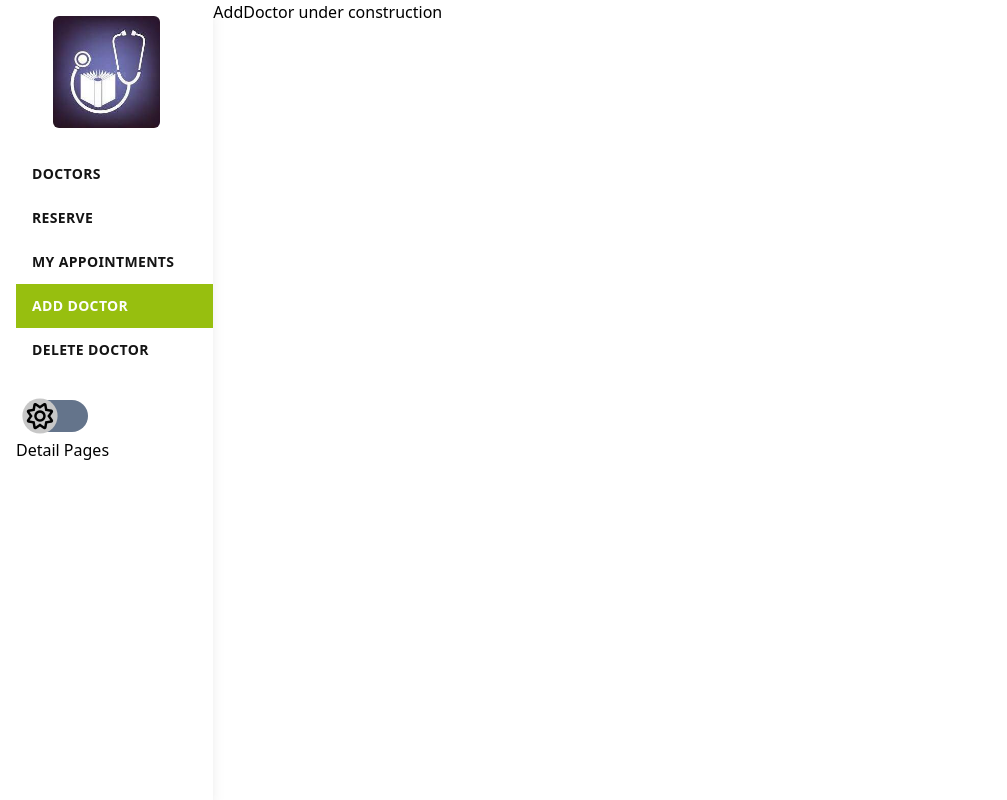
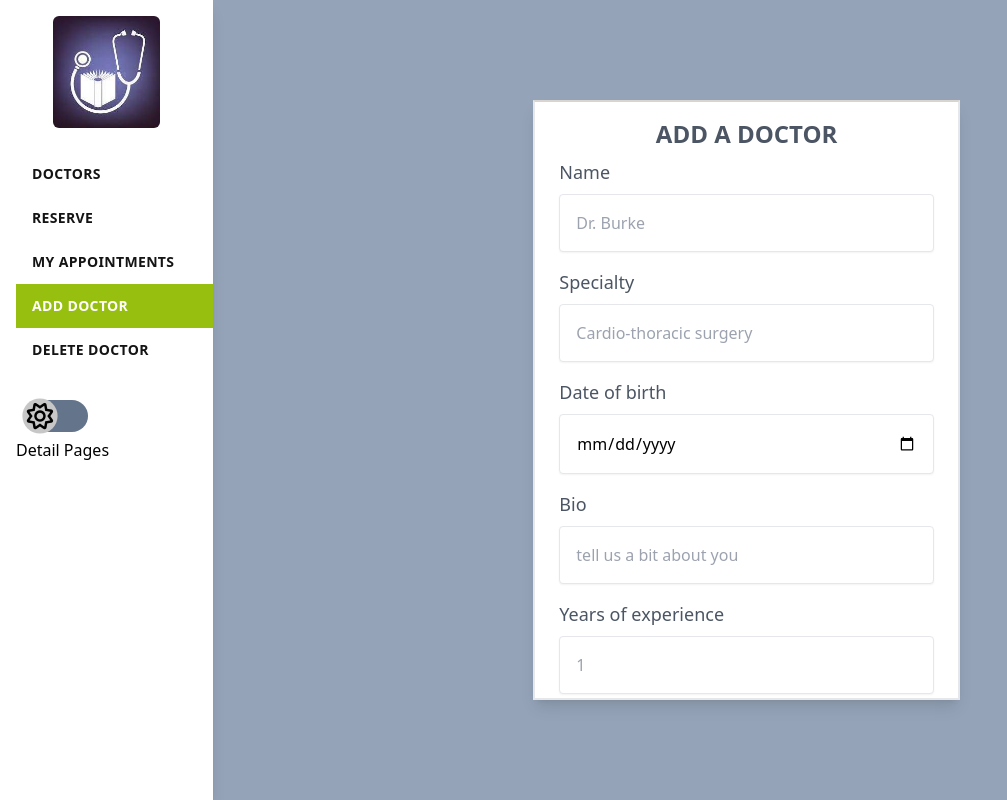
Before and after one commit to codepantha/medbook, a React (Create React App) app: page /add-doctor in a window 1280 px wide. Shown: the whole page, without its empty margins (0-1007 px from the left). Built offline with nearby package versions, Linux system fonts and the light colour scheme.

Commit message:
implement 'add a doctor' feature

```diff
--- a/src/App.css
+++ b/src/App.css
@@ -66,3 +66,11 @@
     position: static;
   }
 }
+
+.label {
+  @apply block text-gray-600 font-medium text-lg mb-2;
+}
+
+.input-field {
+  @apply w-full p-4 rounded shadow-sm border border-gray-200 outline-none
+}
--- a/src/pages/AddDoctor/AddDoctor.jsx
+++ b/src/pages/AddDoctor/AddDoctor.jsx
@@ -1,5 +1,191 @@
-import React from 'react';
+import React, { useState } from 'react';
+import { v4 as uuidv4 } from 'uuid';
 
-const AddDoctor = () => <div>AddDoctor under construction</div>;
+const defaultInput = {
+  name: '',
+  specialty: '',
+  dob: '',
+  bio: '',
+  experience: '',
+  profilePic: '',
+  consultation: '',
+};
+
+const AddDoctor = () => {
+  const [inputs, setInputs] = useState(defaultInput);
+  const [errors, setErrors] = useState([]);
+  const [success, setSuccess] = useState(null);
+
+  const {
+    name,
+    specialty,
+    bio,
+    dob,
+    experience,
+    profilePic,
+    consultation,
+  } = inputs;
+
+  const handleChange = (e) => {
+    setInputs({ ...inputs, [e.target.name]: e.target.value });
+  };
+
+  const processErrorResponse = (errorRes) => {
+    const errors = [];
+    let newError = '';
+    Object.entries(errorRes.error).forEach((error) => {
+      newError = `${error[0]} ${error[1][0]}`;
+      errors.push(newError);
+    });
+    return errors;
+  };
+
+  const addADoctor = async () => {
+    try {
+      const res = await fetch('http://127.0.0.1:3000/api/v1/doctors', {
+        method: 'POST',
+        headers: {
+          Accept: 'application/json',
+          'Content-Type': 'application/json',
+        },
+        body: JSON.stringify({
+          name,
+          bio,
+          experience,
+          specialty,
+          profile_pic: profilePic,
+          date_of_birth: dob,
+          consultation_fee: consultation,
+        }),
+      });
+
+      const data = await res.json();
+
+      if (res.status === 201) {
+        setSuccess('Doctor created successfully!');
+        setErrors([]);
+      } else {
+        setErrors(processErrorResponse(data));
+        setSuccess(null);
+      }
+    } catch (error) {
+      setErrors(error);
+    }
+  };
+
+  const handleSubmit = async (e) => {
+    e.preventDefault();
+    await addADoctor();
+  };
+
+  return (
+    <section className="w-full flex justify-center items-center min-h-screen md:h-full bg-slate-400">
+      <div className="w-5/6 md:w-2/5 h-full md:h-3/4 md:overflow-scroll py-4 px-6 bg-white border-2 border-t-darkContrast shadow-lg">
+        <form
+          onSubmit={handleSubmit}
+          method="post"
+          className="w-full flex flex-col justify-center items-center"
+        >
+          <h2 className="uppercase text-gray-600 text-2xl font-bold mb-2">
+            Add a Doctor
+          </h2>
+
+          {errors.length ? errors.map((error) => (
+            <p key={uuidv4()} className="text-sm text-red-800 font-medium">{error}</p>
+          )) : ''}
+
+          {success && <p className="text-sm text-green-800 font-medium">{success}</p>}
+
+          <div className="w-full mb-4">
+            <span className="label">Name</span>
+            <input
+              type="text"
+              name="name"
+              placeholder="Dr. Burke"
+              value={name}
+              className="input-field"
+              onChange={handleChange}
+            />
+          </div>
+          <div className="w-full mb-4">
+            <span className="label">Specialty</span>
+            <input
+              type="text"
+              name="specialty"
+              placeholder="Cardio-thoracic surgery"
+              value={specialty}
+              required
+              className="input-field"
+              onChange={handleChange}
+            />
+          </div>
+          <div className="w-full mb-4">
+            <span className="label">Date of birth</span>
+            <input
+              type="date"
+              name="dob"
+              placeholder="1890-04-08"
+              className="input-field"
+              required
+              value={dob}
+              onChange={handleChange}
+            />
+          </div>
+          <div className="w-full mb-4">
+            <span className="label">Bio</span>
+            <input
+              type="text"
+              name="bio"
+              placeholder="tell us a bit about you"
+              value={bio}
+              required
+              className="input-field"
+              onChange={handleChange}
+            />
+          </div>
+          <div className="w-full mb-4">
+            <span className="label">Years of experience</span>
+            <input
+              type="number"
+              name="experience"
+              placeholder="1"
+              value={experience}
+              required
+              className="input-field"
+              onChange={handleChange}
+            />
+          </div>
+          <div className="w-full mb-4">
+            <span className="label">Profile picture</span>
+            <input
+              type="text"
+              name="profilePic"
+              placeholder="https://link-to-your-dp.jpg"
+              value={profilePic}
+              required
+              className="input-field"
+              onChange={handleChange}
+            />
+          </div>
+          <div className="w-full mb-4">
+            <span className="label">Consultation fee</span>
+            <input
+              type="text"
+              name="consultation"
+              placeholder="$100"
+              value={consultation}
+              required
+              className="input-field"
+              onChange={handleChange}
+            />
+          </div>
+          <button type="submit" className="self-start py-4 px-4 bg-primary text-sm uppercase rounded-md shadow-md text-primaryContrast">
+            Add doctor
+          </button>
+        </form>
+      </div>
+    </section>
+  );
+};
 
 export default AddDoctor;
```
